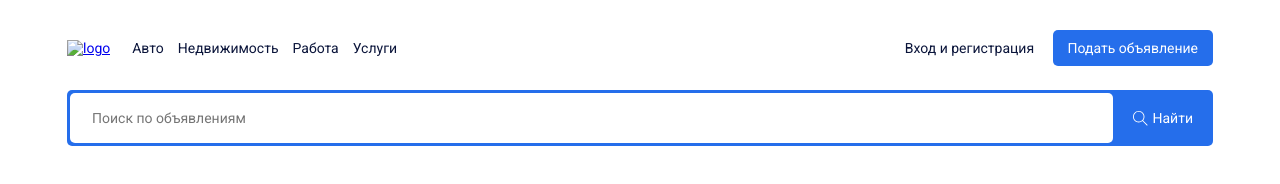
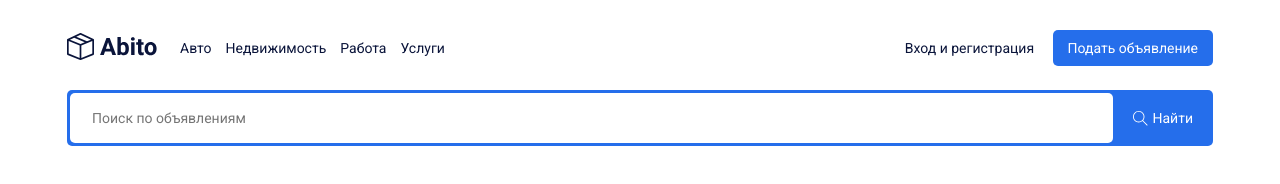
Before and after one commit to Vitaly989898/abito, a plain HTML site: page index.html in a window 1280 px wide. Drawn offline with Linux system fonts and the light colour scheme; the site is published under a folder, as on GitHub Pages, so addresses that start at the root find nothing.

Commit message:
Add files via upload

```diff
--- a/index.html
+++ b/index.html
@@ -16,7 +16,7 @@
 	<header class="header">
 		<div class="navbar">
 			<a href="/index.html" class="logo">
-			<img class="logo-img" src="/img/logo.svg" alt="logo"></a>
+			<img class="logo-img" src="img/logo.svg" alt="logo"></a>
 			<nav class="navbar-menu">
 				<ul class="menu">
 					<li class="menu-item">
```
